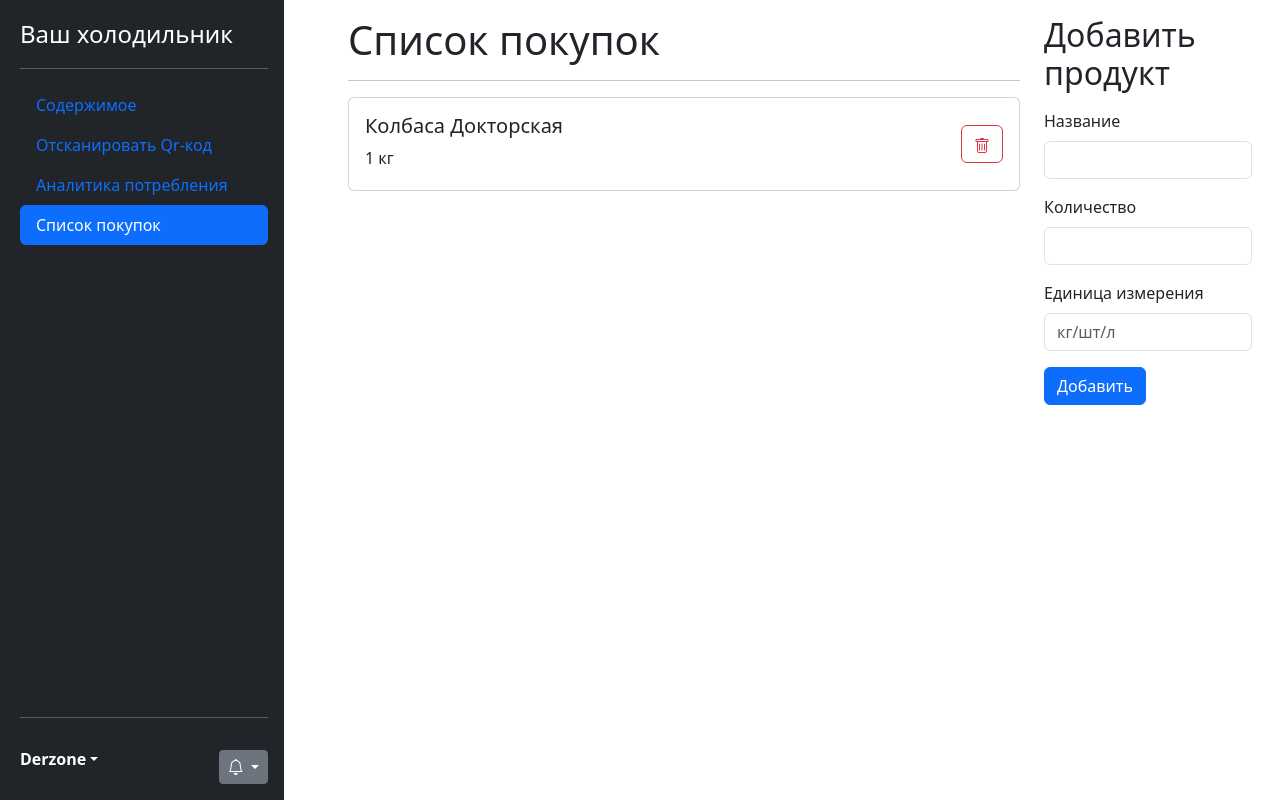
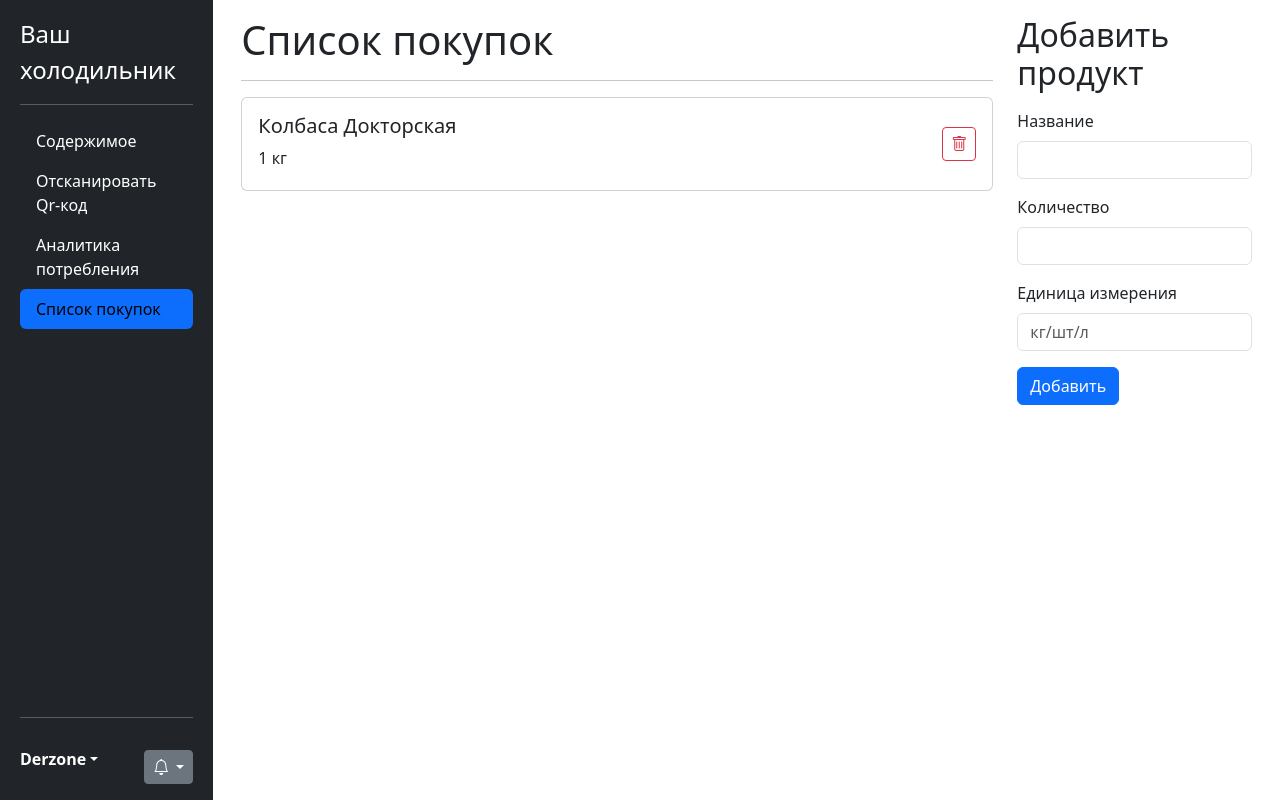
Before and after one commit to Zoneeder/Qr_Smart_Fridge, a Flask app: page /shopping_list in a window 1280 px wide. Run offline with Flask 3, Linux system fonts and the light colour scheme; a user stored in the database is signed in; data comes from the database, SQL or seed files in the repository; both versions use the stored data as it was after the commit.

Commit message:
Добавлена кнопка для удаления продукта на главной странице

```diff
--- a/app.py
+++ b/app.py
@@ -223,6 +223,14 @@ def dismiss_notification(product_id):
         session['dismissed_notifications'] = dismissed
     return '', 204
 
+@app.route("/delete_product_from_index/<int:product_id>", methods=['POST'])
+def delete_product_from_index(product_id):
+    conn = get_db_connection()
+    conn.execute('DELETE FROM products WHERE id = ?', (product_id,))
+    conn.commit()
+    conn.close()
+    return redirect(url_for('/'))
+
 
 if __name__ == '__main__':
     app.run(debug=True)
--- a/static/css/styles.css
+++ b/static/css/styles.css
@@ -9,7 +9,6 @@
   top: 0;
   bottom: 0;
   left: 0;
-  width: 280px;
   padding: 1rem;
   background-color: #343a40;
   color: white;
@@ -19,3 +18,12 @@
 body {
   min-height: 100vh;
 }
+
+.nav-link.active {
+  background-color: #f9f9f9;
+  color: rgb(1, 1, 1) !important;
+}
+
+.nav-link {
+  color: white !important;
+}
--- a/templates/Qr-code.html
+++ b/templates/Qr-code.html
@@ -2,7 +2,7 @@
 {% block title %}Сканирование QR-кода{% endblock %}
 
 {% block content %}
-<div class="container p-3">
+<div class="container">
   <h1>Сканирование QR-кода</h1>
   <!-- Кнопки управления камерой -->
   <button id="start-camera" class="btn btn-primary">Включить камеру</button>
--- a/templates/base.html
+++ b/templates/base.html
@@ -13,15 +13,16 @@
 
   <main class="container-fluid">
     <div class="row">
-      <div class="col-1 px-1 bg-dark position-fixed">
+      <div class="col-12 col-sm-4 col-md-3 col-lg-2 px-1 bg-dark position-fixed">
         {% include 'navbar.html' %}
       </div>
-      <div class="col-9 offset-3">
+      <div class="col-12 col-sm-8 col-md-9 col-lg-10 offset-sm-4 offset-md-3 offset-lg-2 p-3" id="main-content">
         {% block content %}{% endblock %}
       </div>
     </div>
   </main>
 
+
   <script src="https://cdn.jsdelivr.net/npm/bootstrap@5.3.3/dist/js/bootstrap.bundle.min.js"></script>
 </body>
 </html>
--- a/templates/navbar.html
+++ b/templates/navbar.html
@@ -1,4 +1,4 @@
-<div class="d-flex flex-column flex-shrink-0 p-3 text-white bg-dark sidebar vh-100">
+<div class="d-flex flex-column flex-shrink-0 p-3 text-white bg-dark vh-100">
   <a href="/" class="d-flex align-items-center mb-3 mb-md-0 me-md-auto text-white text-decoration-none">
     <span class="fs-4">Ваш холодильник</span>
   </a>
--- a/templates/shopping_list.html
+++ b/templates/shopping_list.html
@@ -1,7 +1,7 @@
 {% extends "base.html" %}
 
 {% block content %}
-<div class="container-fluid p-3">
+<div class="container-fluid">
   <div class="row">
     <div class="col-9">
       <h1 class="mb-3">Список покупок</h1>
@@ -18,11 +18,8 @@
                   </div>
                   <div>
                     <form method="POST" action="{{ url_for('delete_product', product_id=shopping_product.id) }}" style="display:inline;">
-                      <button type="submit" class="btn btn-outline-danger">
-                          <svg xmlns="http://www.w3.org/2000/svg" width="16" height="16" fill="currentColor" class="bi bi-trash" viewBox="0 0 16 16">
-                              <path d="M5.5 5.5A.5.5 0 0 1 6 6v6a.5.5 0 0 1-1 0V6a.5.5 0 0 1 .5-.5zm2.5 0a.5.5 0 0 1 .5.5v6a.5.5 0 0 1-1 0V6a.5.5 0 0 1 .5-.5zm3 .5a.5.5 0 0 0-1 0v6a.5.5 0 0 0 1 0V6z"/>
-                              <path fill-rule="evenodd" d="M14.5 3a1 1 0 0 1-1 1H13v9a2 2 0 0 1-2 2H5a2 2 0 0 1-2-2V4h-.5a1 1 0 0 1-1-1V2a1 1 0 0 1 1-1H6a1 1 0 0 1 1-1h2a1 1 0 0 1 1 1h3.5a1 1 0 0 1 1 1v1zM4.118 4 4 4.059V13a1 1 0 0 0 1 1h6a1 1 0 0 0 1-1V4.059L11.882 4H4.118zM2.5 3V2h11v1h-11z"/>
-                          </svg>
+                      <button type="submit" class="btn btn-lg btn-sm btn-outline-danger">
+                        <i class="bi bi-trash fs-6"></i>
                       </button>
                     </form>
                   </div>
@@ -35,6 +32,7 @@
     </div>
 
     <div class="col-3">
+      <div class="sticky-top">
         <h2 class="mb-3">Добавить продукт</h2>
         <form method="POST" action="/shopping_list">
           <div class="mb-3">
@@ -49,18 +47,11 @@
             <label for="amount_type" class="form-label">Единица измерения</label>
             <input type="text" class="form-control" id="amount_type" name="amount_type" placeholder="кг/шт/л" required>
           </div>
-        <!-- <div class="mb-3">
-          <label for="amount_type" class="form-label">Единица измерения</label>
-          <select class="form-select" aria-label="Default select example">
-            <option value="1">кг</option>
-            <option value="2">шт</option>
-            <option value="3">литр</option>
-          </select>
-        </div> -->
           <button type="submit" class="btn btn-primary">Добавить</button>
         </form>
       </div>
     </div>
   </div>
+</div>
 
 {% endblock %}
```
Also changed, not shown: templates/index.html (+11 -1 lines), database/fridge.db, database/shopping_list.db. Lines whose indentation alone changed are shown as unchanged.
